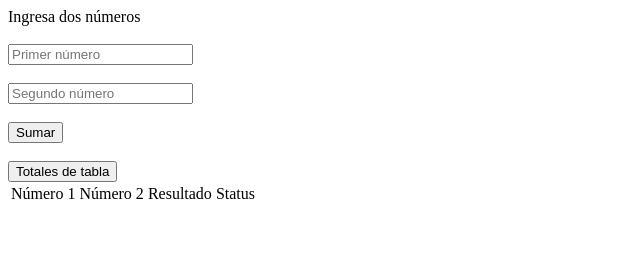
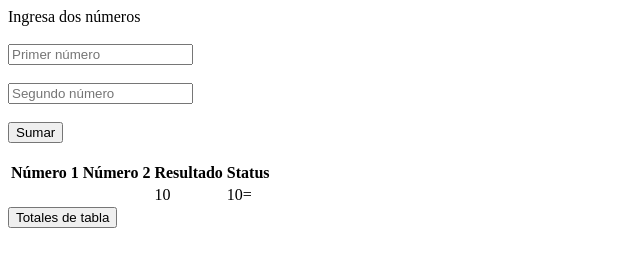
Before and after one commit to TatiBarah/parcialProgra2, a plain HTML site: page pregunta3/index.html in a window 1280 px wide. Both pictures are taken after a click on the button "Sumar". Shown: the whole page, without its empty margins (0-640 px from the left). Drawn offline with Linux system fonts and the light colour scheme.

Commit message:
correcciones

```diff
--- a/pregunta3/index.html
+++ b/pregunta3/index.html
@@ -17,7 +17,15 @@
     <button id="sumar" onclick="sumarNumeros()"> Sumar</button> <br><br>
 </body>
 
-<div id="tabla"></div>
+<table id="tabla">
+    <tr>
+        <th>Número 1</th>
+        <th>Número 2</th>
+        <th>Resultado</th>
+        <th>Status</th>
+    </tr>
+</table>
+
 
 <button id="totalTabla" onclick="sumarTotales()">Totales de tabla</button>
 
--- a/pregunta3/script.js
+++ b/pregunta3/script.js
@@ -2,64 +2,18 @@ function sumarNumeros() {
     var num1 = document.getElementById("number1").value
     var num2 = document.getElementById("number2").value
 
-    var cuerpo = document.getElementsByTagName("body")[0]
-
-    // Crea un elemento <table> y un elemento <tbody>
-    var tabla = document.createElement("table")
-    var cuerpoTabla = document.createElement("tbody")
-
-    var row = document.createElement("tr");
-
-    // headers
-    var header1 = document.createElement("td")
-    var header2 = document.createElement("td")
-    var header3 = document.createElement("td")
-    var header4 = document.createElement("td")
-    var head1 = document.createTextNode("Número 1")
-    var head2 = document.createTextNode("Número 2")
-    var head3 = document.createTextNode("Resultado")
-    var head4 = document.createTextNode("Status")
-    header1.appendChild(head1)
-    header2.appendChild(head2)
-    header3.appendChild(head3)
-    header4.appendChild(head4)
-    row.appendChild(header1)
-    row.appendChild(header2)
-    row.appendChild(header3)
-    row.appendChild(header4)
-    // agregar headers a la tabla
-    cuerpoTabla.appendChild(row)
-    tabla.appendChild(cuerpoTabla)
-    cuerpo.appendChild(tabla)
-
-    var suma = (parseFloat(num1) + parseFloat(num1))
-    if (suma > 10) {
-        var datos = [num1.toString(), num2.toString(), suma.toString(), "10+"]
+    var sum = parseFloat(num1) + parseFloat(num2)
+    if (sum > 10) {
+        var status = "10+";
     }
-    else if (suma = 10) {
-        var datos = [num1.toString(), num2.toString(), suma.toString(), "10="]
+    else if (sum = 10) {
+        var status = "10=";
     }
     else {
-        var datos = [num1.toString(), num2.toString(), suma.toString(), "10-"]
+        var status = "10-";
     }
 
-
-    // agregar los números a la tabla
-
-    var row2 = document.createElement("tr")
-    for (i = 0; i < datos.length; i++) {
-        var celda = document.createElement("td")
-        var texto = datos[i]
-        celda.appendChild(texto)
-        row2.append(celda)
-    }
-    cuerpoTabla.appendChild(row2);
-
-
-    tabla.appendChild(cuerpoTabla)
-    cuerpo.appendChild(tabla)
-
-    return document.getElementById("tabla").innerHTML = tabla
+    document.getElementById("tabla").insertRow(-1).innerHTML = "<tr><td>" + num1 + "<tr><td>" + num2 + "<tr><td>" + sum + "<tr><td>" + status
 }
 
 function sumarTotales() {
```
